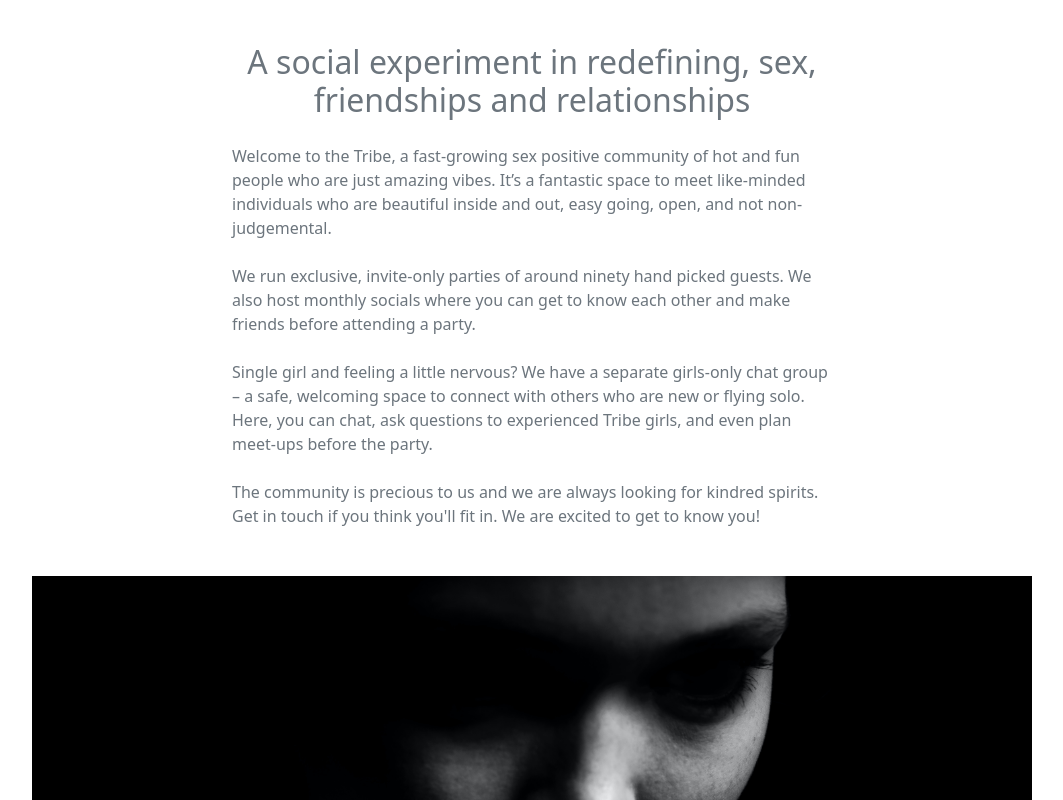
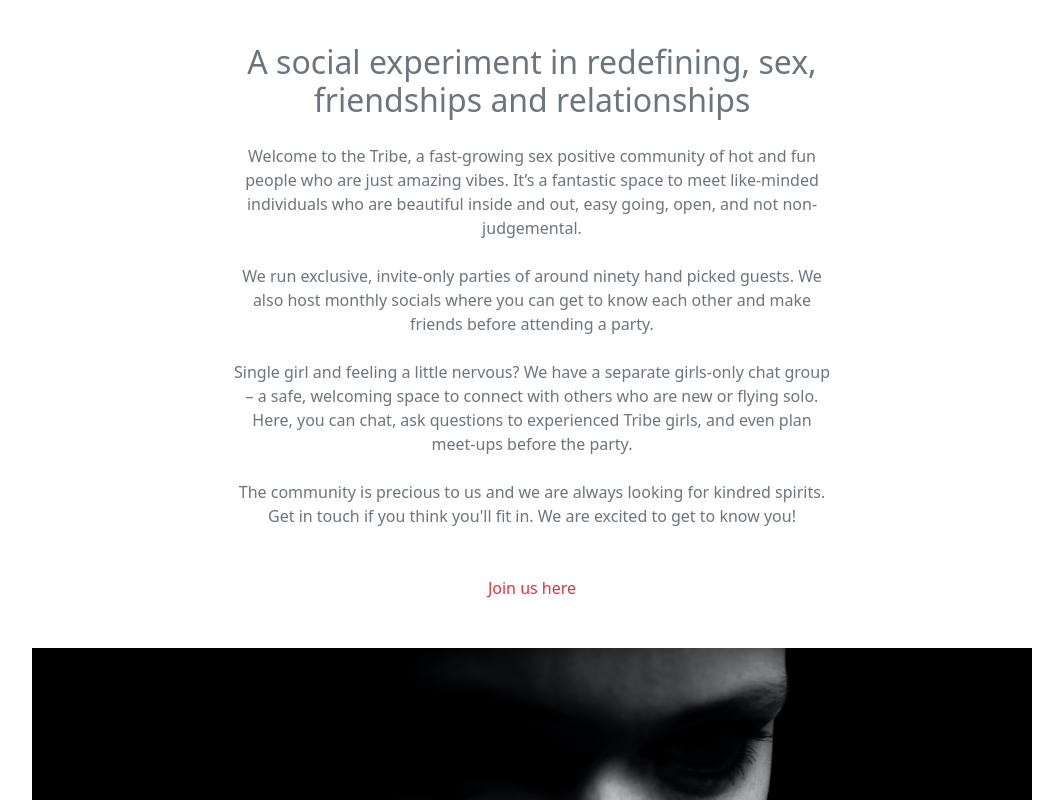
Before and after one commit to dantrovato/the-tribe-react18, a React (Vite) app: page / in a window 1280 px wide. Shown: the part 371-1171 px from the top of the page, without its empty margins (108-1171 px from the left). Built offline with nearby package versions, Linux system fonts and the light colour scheme.

Commit message:
Center text and add join button to the home page

```diff
--- a/src/components/AboutPage.tsx
+++ b/src/components/AboutPage.tsx
@@ -7,7 +7,10 @@ const AboutPage = () => {
       >
         A social experiment in redefining, sex, friendships and relationships
       </h2>
-      <p className="text-muted" style={{ maxWidth: "600px", margin: "auto" }}>
+      <p
+        className="text-muted text-center"
+        style={{ maxWidth: "600px", margin: "auto" }}
+      >
         Welcome to the Tribe, a fast-growing sex positive community of hot and
         fun people who are just amazing vibes. It’s a fantastic space to meet
         like-minded individuals who are beautiful inside and out, easy going,
--- a/src/components/Home.tsx
+++ b/src/components/Home.tsx
@@ -1,5 +1,6 @@
 import AboutPage from "./AboutPage";
 import { Footer } from "./Footer";
+import { Link } from "react-router-dom";
 
 const Home = () => {
   // const backgroundStyle = {
@@ -25,6 +26,14 @@ const Home = () => {
       /> */}
       {/* <div style={backgroundStyle}>bananarama</div> */}
       <AboutPage />
+      <p
+        className="text-muted mb-5 text-center"
+        style={{ maxWidth: "600px", margin: "auto" }}
+      >
+        <Link className="navbar-brand text-danger" to="/join">
+          Join us here
+        </Link>{" "}
+      </p>
       <img
         src="./girl_with_chain.jpg"
         alt="Girl sensually biting a chain"
```
